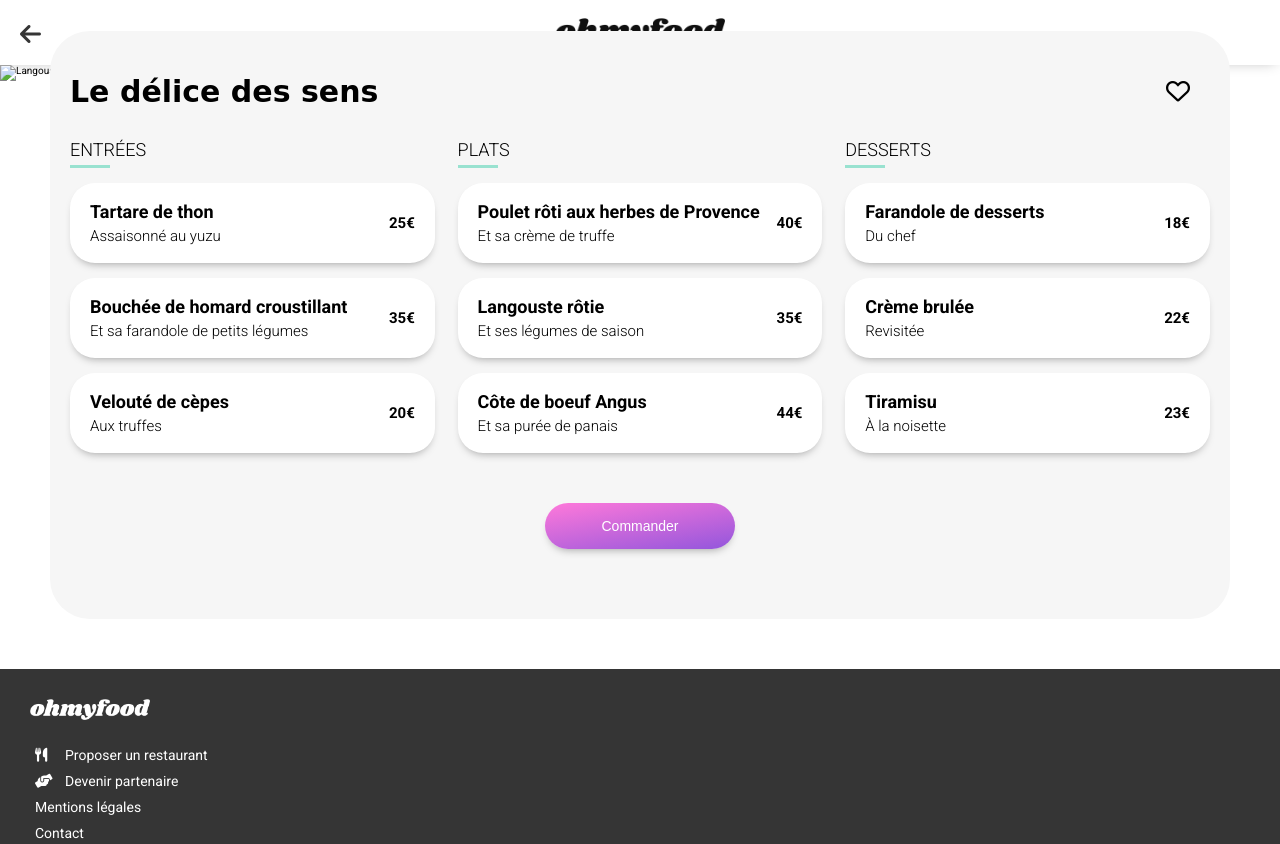
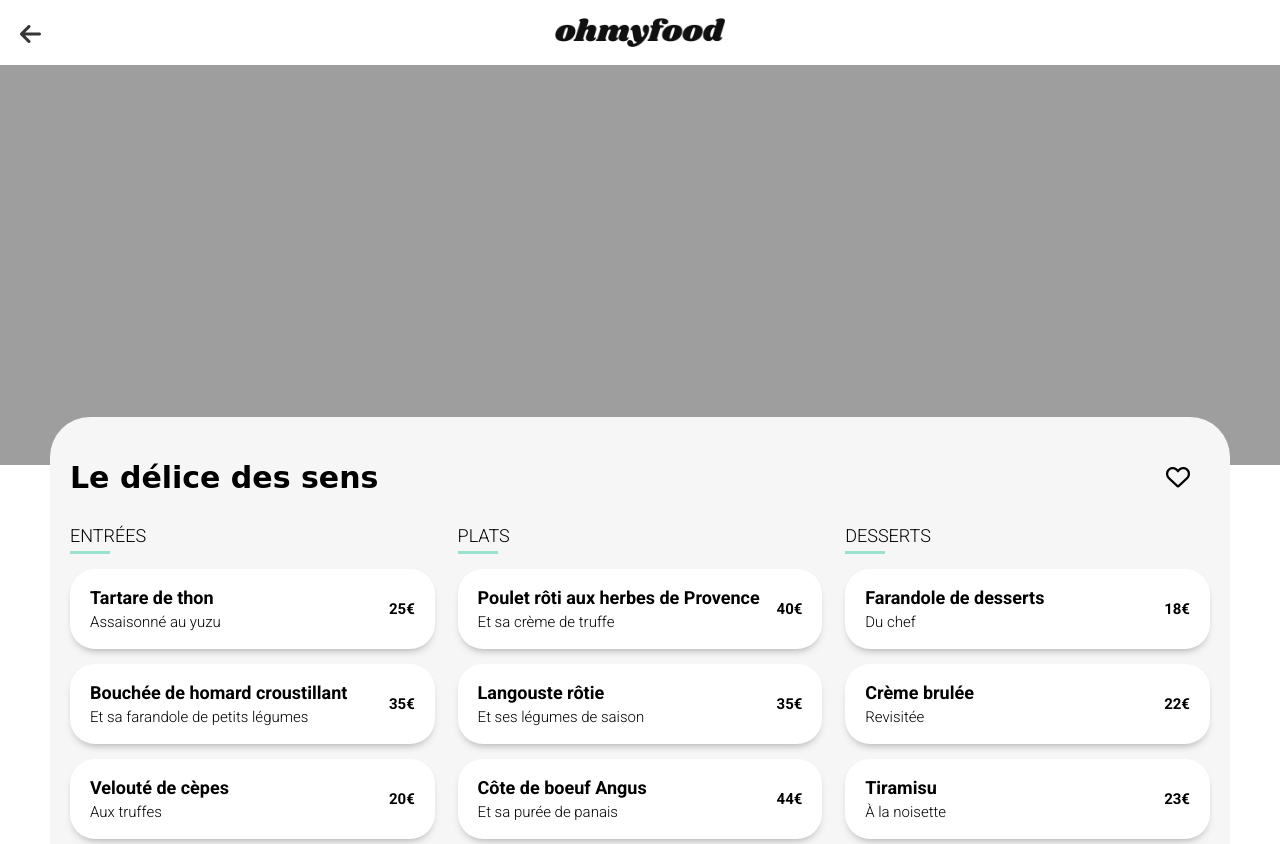
Before and after one commit to jpcouhe/COUHEJean-philippe_3_19022022, a website: page le-delice-des-sens.html in a window 1280 px wide. Shown: the top 844 px of the page. Drawn offline with Linux system fonts and the light colour scheme; the site is published under a folder, as on GitHub Pages, so addresses that start at the root find nothing; a web font is replaced by a local one.

Commit message:
img path

```diff
--- a/le-delice-des-sens.html
+++ b/le-delice-des-sens.html
@@ -36,7 +36,7 @@
         <div class="banner">
             <img
                 class="wd-100"
-                src="/images/restaurants/louis-hansel-shotsoflouis-qNBGVyOCY8Q-unsplash.jpg"
+                src="images/restaurants/louis-hansel-shotsoflouis-qNBGVyOCY8Q-unsplash.jpg"
                 alt="Langoustine rôtie et ses légumes de saison "
             />
         </div>
```
